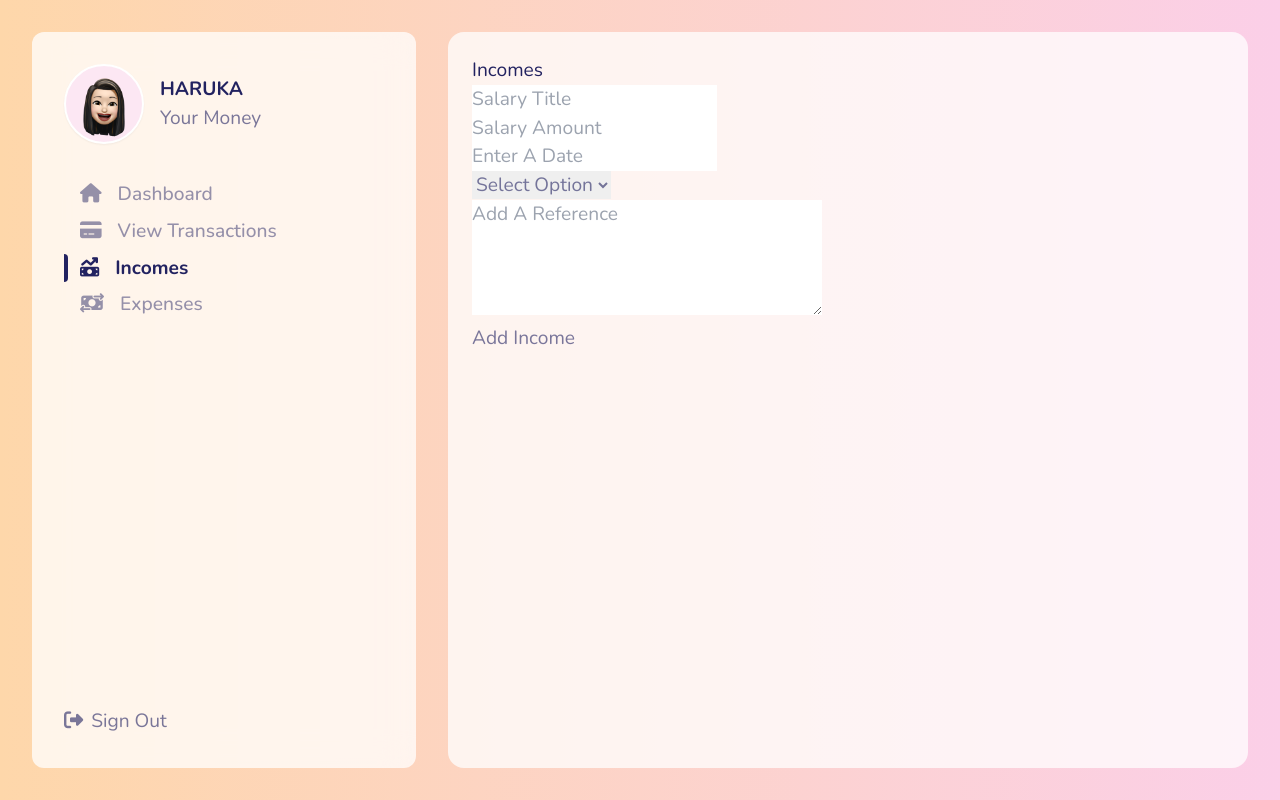
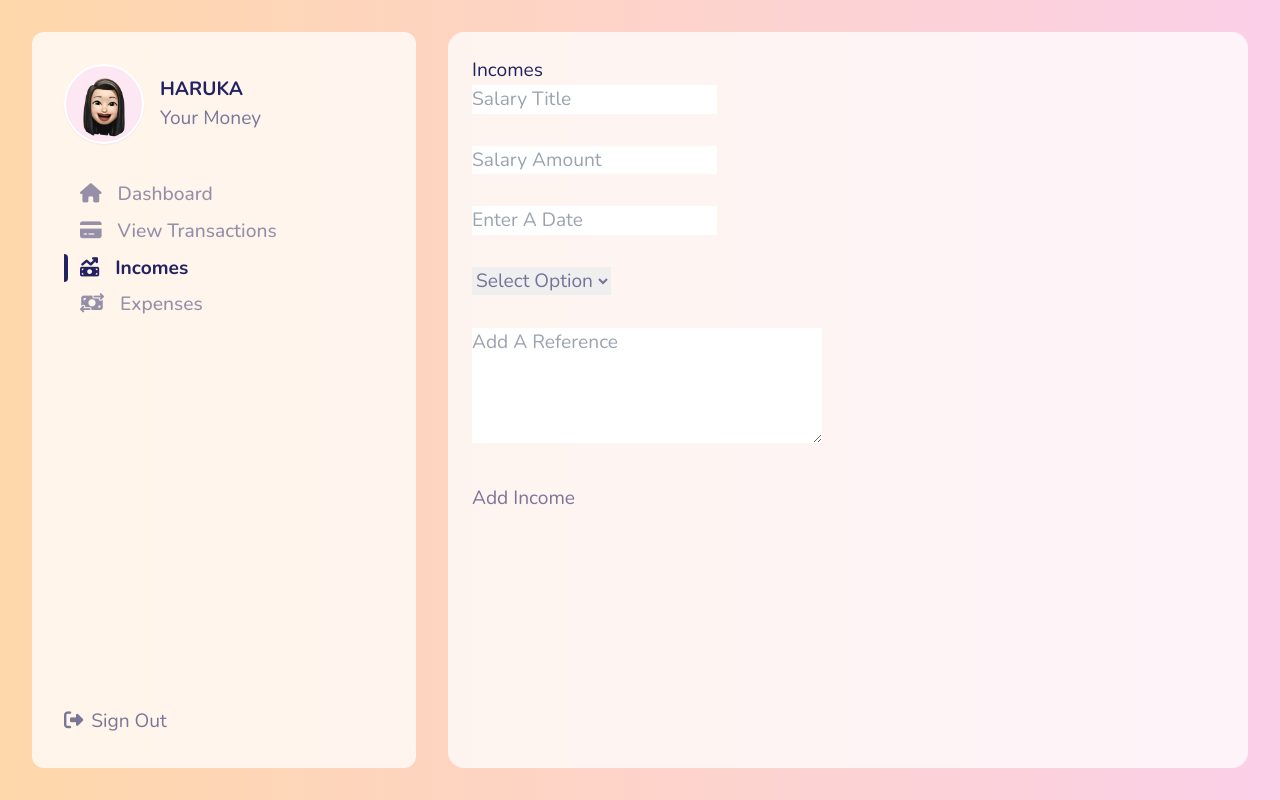
Before and after one commit to harukafujii13/MoneyNote_App, a React (Vite) app in the folder frontend/: page / in a window 1280 px wide. Both pictures are taken after a click on the item "Incomes". Built offline with nearby package versions, Linux system fonts and the light colour scheme.

Commit message:
git added css

```diff
--- a/frontend/src/components/Form/Form.jsx
+++ b/frontend/src/components/Form/Form.jsx
@@ -24,8 +24,10 @@ const Form = () => {
     addIncome(inputState);
   };
   return (
-    <form onSubmit={handleSubmit}>
-      <div className="input-control">
+    <form
+      onSubmit={handleSubmit}
+      className="flex flex-col gap-8">
+      <div className="input-control input w-full">
         <input
           type="text"
           value={title}
--- a/frontend/src/context/globalContext.jsx
+++ b/frontend/src/context/globalContext.jsx
@@ -1,7 +1,5 @@
-import React from "react";
+import React, { useState, useContext } from "react";
 import axios from "axios";
-import { useState } from "react";
-import { useContext } from "react";
 
 const BASE_URL = "http://localhost:8000/api/v1/";
 
```
Also changed, not shown: 1 other file (tests, documents, lock files or other folders).
